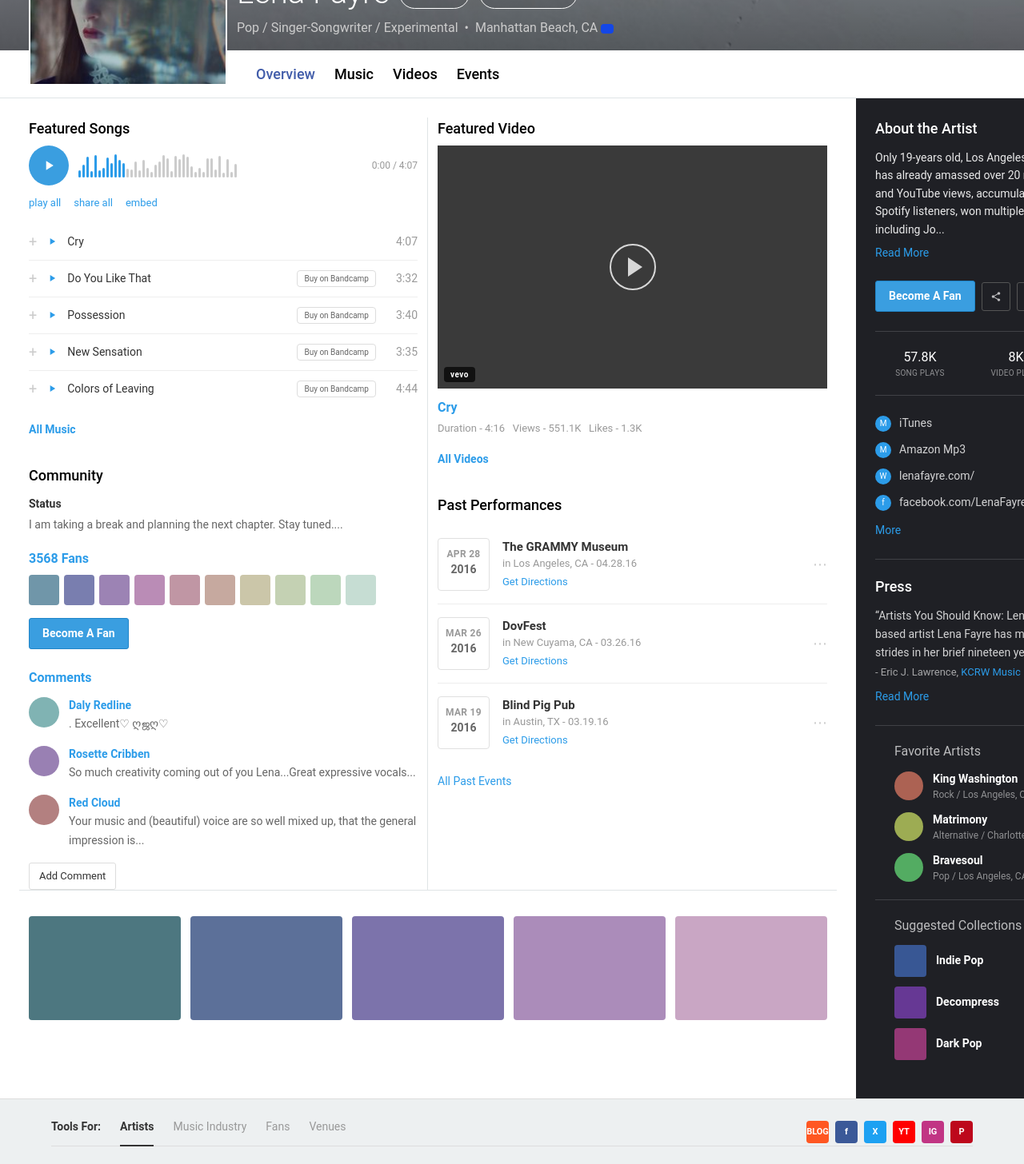
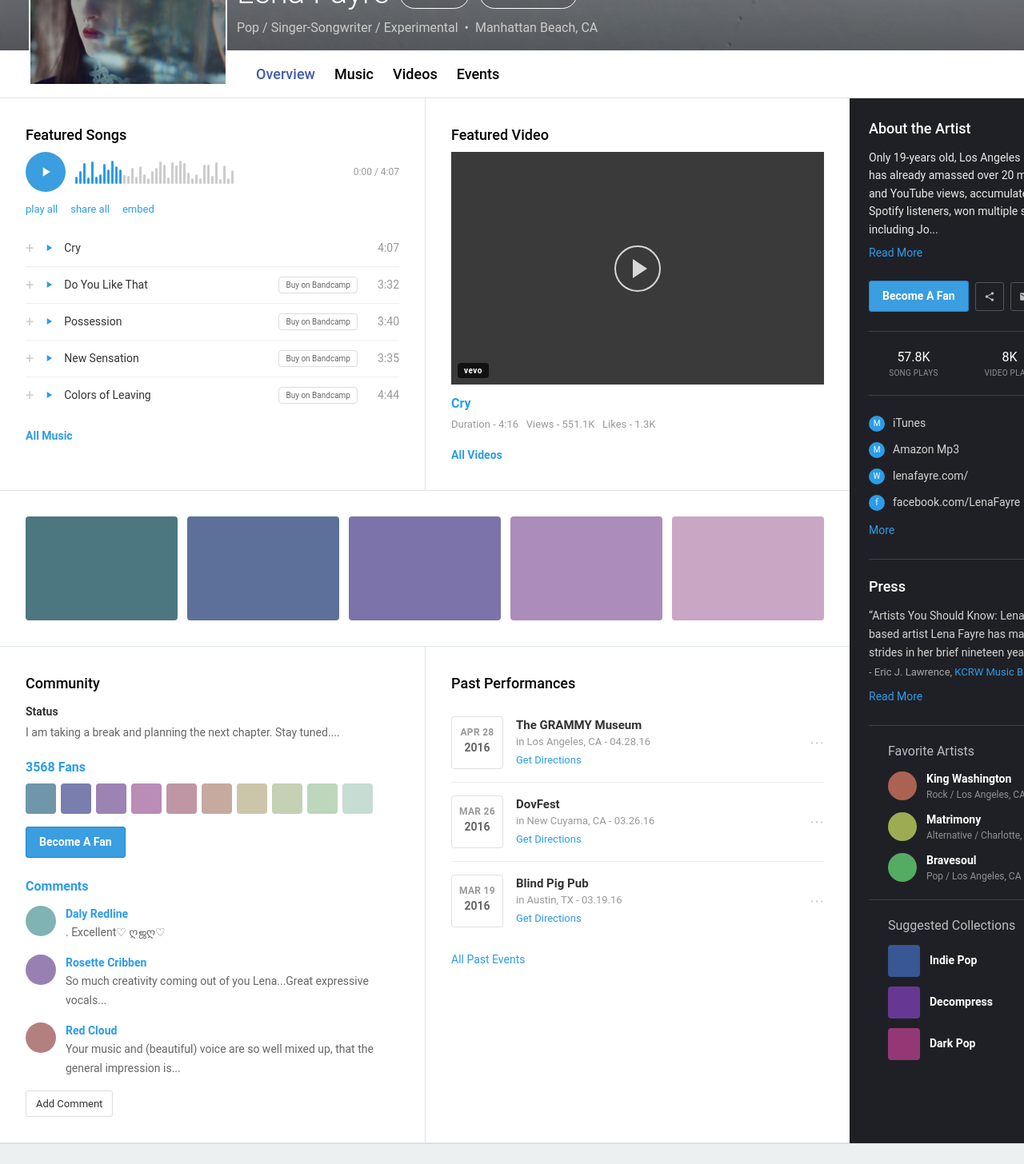
Before and after one commit to gyarra/ovrtone-demo, a Next.js app: page /reverbnation in a window 1280 px wide. Shown: the part 400-1856 px from the top of the page at 80% size. Built offline with nearby package versions, Linux system fonts and the light colour scheme.

Commit message:
Cleaning up pages

```diff
--- a/app/artist_sign_up/page.js
+++ b/app/artist_sign_up/page.js
@@ -128,9 +128,6 @@
     <>
       <SectionLabel number="1">Create Account</SectionLabel>
       <WireframeBox style={{ padding: isMobile ? 12 : 20 }}>
-        <div style={{ fontSize: 10, color: "#64748b", marginBottom: 12, fontStyle: "italic" }}>
-          Standard account creation — establishes credentials and user identity.
-        </div>
         <div style={{ display: "grid", gridTemplateColumns: isMobile ? "1fr" : "1fr 1fr", gap: 10 }}>
           <FieldRow label="First Name *" placeholder="First name" />
           <FieldRow label="Last Name *" placeholder="Last name" note="Used for account management & Stripe payouts" />
--- a/app/reverbnation/page.js
+++ b/app/reverbnation/page.js
@@ -105,6 +105,20 @@
   );
 }
 
+function ContentBox({ children, className = "", style = {} }) {
+  return (
+    <div
+      className={className}
+      style={{
+        padding: 32,
+        ...style,
+      }}
+    >
+      {children}
+    </div>
+  );
+}
+
 /* ─── MAIN PAGE ─────────────────────────────────────── */
 export default function ReverbNationPage() {
   const [activeTab, setActiveTab] = useState("Overview");
@@ -181,7 +195,6 @@
               </div>
               <p className="text-[16px] text-[#ccc]" style={{ fontWeight: 400 }}>
                 Pop / Singer-Songwriter / Experimental&nbsp;&nbsp;{"\u2022"}&nbsp;&nbsp;Manhattan Beach, CA&nbsp;
-                <span className="inline-block w-4 h-3 bg-blue-700 rounded-sm align-middle" title="US Flag" />
               </p>
             </div>
           </div>
@@ -221,12 +234,12 @@
       <main className="flex w-full">
         {/* Content area */}
         <div className="flex-1 bg-white align-top">
-          <div className="overflow-hidden p-6 px-6">
-            <div className="grid grid-cols-2 border-b border-[rgb(223,228,230)]">
+          <div>
+            <div className="border-b border-[rgb(223,228,230)]">
 
-              {/* LEFT COLUMN: Featured Songs + Community */}
-              <div className="px-3 border-r border-[rgb(223,228,230)]">
-                <div className="mb-6">
+              {/* ROW 1: Featured Songs + Featured Video */}
+              <div className="grid grid-cols-2">
+                <ContentBox>
                   <h4 className="text-[18px] text-black mb-2 font-medium">Featured Songs</h4>
 
                   <div className="flex items-center gap-3 mb-3">
@@ -266,10 +279,51 @@
                   <div className="mt-4">
                     <span className="text-[14px] font-bold cursor-pointer" style={{ color: C.blue }}>All Music</span>
                   </div>
-                </div>
+                </ContentBox>
 
-                {/* COMMUNITY */}
-                <div className="mt-8">
+                <ContentBox style={{ borderLeft: `1px solid ${C.sectionBorder}` }}>
+                  <h4 className="text-[18px] text-black mb-2 font-medium">Featured Video</h4>
+
+                  <div className="relative bg-[#1a1a1a] overflow-hidden mb-3" style={{ aspectRatio: "16/10" }}>
+                    <div className="absolute inset-0 flex items-center justify-center">
+                      <PlaceholderImg w="100%" h="100%" style={{ backgroundColor: "#3a3a3a", position: "absolute", inset: 0 }} />
+                      <div className="relative z-10">
+                        <svg width="60" height="60" viewBox="0 0 60 60" fill="none" className="mx-auto opacity-80">
+                          <circle cx="30" cy="30" r="28" stroke="white" strokeWidth="2"/>
+                          <path d="M24 18l18 12-18 12z" fill="white"/>
+                        </svg>
+                      </div>
+                    </div>
+                    <div className="absolute bottom-2 left-2 bg-black/70 text-white text-[10px] font-bold px-2 py-0.5 rounded tracking-wider">
+                      vevo
+                    </div>
+                  </div>
+
+                  <h3 className="text-[16px] font-bold mb-1 cursor-pointer" style={{ color: C.blue }}>Cry</h3>
+                  <p className="text-[13px] text-[#999]">
+                    Duration - 4:16&nbsp;&nbsp;&nbsp;Views - 551.1K&nbsp;&nbsp;&nbsp;Likes - 1.3K
+                  </p>
+
+                  <div className="mt-4">
+                    <span className="text-[14px] font-bold cursor-pointer" style={{ color: C.blue }}>All Videos</span>
+                  </div>
+                </ContentBox>
+              </div>
+
+              {/* ROW 2: Photo Gallery */}
+              <div className="flex gap-3 py-8 overflow-x-auto px-8" style={{ borderTop: `1px solid ${C.sectionBorder}`, borderBottom: `1px solid ${C.sectionBorder}` }}>
+                {Array.from({ length: 5 }).map((_, i) => (
+                  <div
+                    key={i}
+                    className="flex-shrink-0 w-[190px] h-[130px] rounded overflow-hidden"
+                    style={{ backgroundColor: `hsl(${i * 30 + 190}, 25%, ${40 + i * 8}%)` }}
+                  />
+                ))}
+              </div>
+
+              {/* ROW 3: Community + Past Performances */}
+              <div className="grid grid-cols-2">
+                <ContentBox>
                   <h4 className="text-[18px] text-black mb-3 font-medium">Community</h4>
 
                   <h6 className="text-[14px] font-bold mb-1">Status</h6>
@@ -311,41 +365,9 @@
                       Add Comment
                     </button>
                   </div>
-                </div>
-              </div>
+                </ContentBox>
 
-              {/* RIGHT COLUMN: Featured Video + Past Performances */}
-              <div className="px-3">
-                <div className="mb-6">
-                  <h4 className="text-[18px] text-black mb-2 font-medium">Featured Video</h4>
-
-                  <div className="relative bg-[#1a1a1a] overflow-hidden mb-3" style={{ aspectRatio: "16/10" }}>
-                    <div className="absolute inset-0 flex items-center justify-center">
-                      <PlaceholderImg w="100%" h="100%" style={{ backgroundColor: "#3a3a3a", position: "absolute", inset: 0 }} />
-                      <div className="relative z-10">
-                        <svg width="60" height="60" viewBox="0 0 60 60" fill="none" className="mx-auto opacity-80">
-                          <circle cx="30" cy="30" r="28" stroke="white" strokeWidth="2"/>
-                          <path d="M24 18l18 12-18 12z" fill="white"/>
-                        </svg>
-                      </div>
-                    </div>
-                    <div className="absolute bottom-2 left-2 bg-black/70 text-white text-[10px] font-bold px-2 py-0.5 rounded tracking-wider">
-                      vevo
-                    </div>
-                  </div>
-
-                  <h3 className="text-[16px] font-bold mb-1 cursor-pointer" style={{ color: C.blue }}>Cry</h3>
-                  <p className="text-[13px] text-[#999]">
-                    Duration - 4:16&nbsp;&nbsp;&nbsp;Views - 551.1K&nbsp;&nbsp;&nbsp;Likes - 1.3K
-                  </p>
-
-                  <div className="mt-4">
-                    <span className="text-[14px] font-bold cursor-pointer" style={{ color: C.blue }}>All Videos</span>
-                  </div>
-                </div>
-
-                {/* PAST PERFORMANCES */}
-                <div className="mt-8">
+                <ContentBox style={{ borderLeft: `1px solid ${C.sectionBorder}` }}>
                   <h4 className="text-[18px] text-black mb-3 font-medium">Past Performances</h4>
 
                   <div className="divide-y divide-[#eee]">
@@ -370,19 +392,8 @@
                   <div className="mt-3">
                     <span className="text-[14px] cursor-pointer" style={{ color: C.blue }}>All Past Events</span>
                   </div>
-                </div>
+                </ContentBox>
               </div>
-            </div>
-
-            {/* PHOTO GALLERY ROW */}
-            <div className="flex gap-3 mt-8 mb-4 overflow-x-auto px-3">
-              {Array.from({ length: 5 }).map((_, i) => (
-                <div
-                  key={i}
-                  className="flex-shrink-0 w-[190px] h-[130px] rounded overflow-hidden"
-                  style={{ backgroundColor: `hsl(${i * 30 + 190}, 25%, ${40 + i * 8}%)` }}
-                />
-              ))}
             </div>
           </div>
         </div>
```
